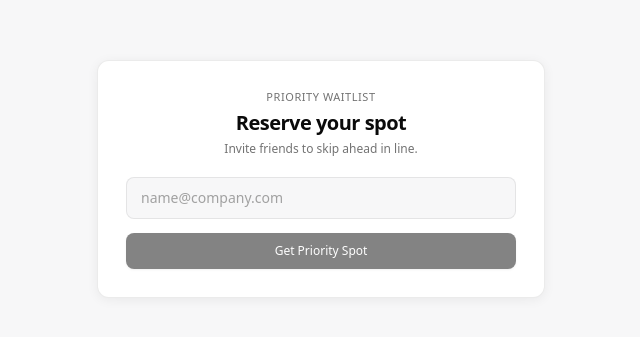
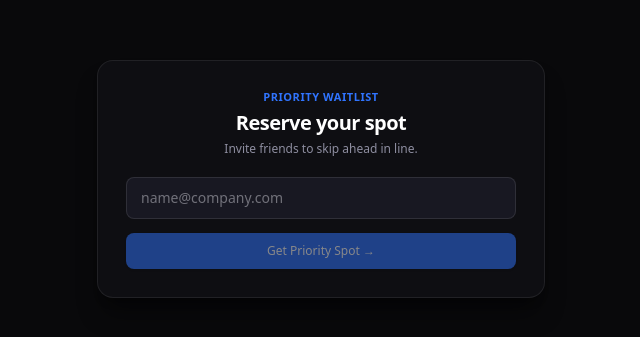
Before and after one commit to arpitboss/Queue-Jump, a Next.js app in the folder frontend/: page /embed/1 in a window 1280 px wide. Shown: the part 221-558 px from the top of the page, without its empty margins (319-959 px from the left). Built offline with nearby package versions, Linux system fonts and the light colour scheme; no server answers.

Commit message:
fix: populate leaderboard subscriber and invite code, sync preview theme, and add live interactive embed preview

```diff
--- a/frontend/src/app/dashboard/page.tsx
+++ b/frontend/src/app/dashboard/page.tsx
@@ -427,7 +427,8 @@ export default function DashboardPage() {
 
       {/* TAB 3: Embed Code & Keys */}
       {activeTab === "embed" && selectedCampaign && (
-        <div className="grid grid-cols-1 md:grid-cols-2 gap-5">
+        <div className="space-y-5">
+          <div className="grid grid-cols-1 md:grid-cols-2 gap-5">
           <div className="bg-white border border-black/[0.08] rounded-xl p-5 shadow-sm space-y-4">
             <div>
               <h3 className="text-sm font-semibold text-[#0A0A0A]">Public Campaign Key</h3>
@@ -508,21 +509,81 @@ export default function DashboardPage() {
 
             <div className="bg-[#F7F7F8] border border-black/[0.08] rounded-lg p-2.5 flex items-center justify-between text-xs font-mono">
               <span className="text-[#737373] truncate">
-                /embed/{selectedCampaign.publicKey}
+                /embed/{selectedCampaign.publicKey}?theme={widgetTheme}
               </span>
               <a
-                href={`/embed/${selectedCampaign.publicKey}`}
+                href={`/embed/${selectedCampaign.publicKey}?theme=${widgetTheme}`}
                 target="_blank"
                 rel="noopener noreferrer"
                 className="text-[#3074FE] hover:underline inline-flex items-center gap-1 font-medium ml-2"
               >
-                <span>Preview</span>
+                <span>Preview ({widgetTheme.toUpperCase()})</span>
                 <ExternalLink className="w-3.5 h-3.5" />
               </a>
             </div>
           </div>
         </div>
-      )}
+
+        {/* Live Visual Preview Card */}
+        <div className="bg-white border border-black/[0.08] rounded-xl p-6 shadow-sm space-y-4">
+          <div className="flex items-center justify-between">
+            <div>
+              <h3 className="text-sm font-semibold text-[#0A0A0A]">
+                Live Visual Preview ({widgetTheme.toUpperCase()} THEME)
+              </h3>
+              <p className="text-xs text-[#737373] mt-0.5">
+                Real-time preview of how this widget renders when embedded on an external website.
+              </p>
+            </div>
+            <span className="text-[11px] font-mono px-2.5 py-1 rounded bg-black/[0.05] text-[#737373]">
+              data-theme="{widgetTheme}"
+            </span>
+          </div>
+
+          <div className={`p-8 rounded-xl border flex items-center justify-center transition-colors duration-200 ${
+            widgetTheme === "dark" ? "bg-[#09090B] border-zinc-800" : "bg-[#F4F4F5] border-black/[0.06]"
+          }`}>
+            <div className={`w-full max-w-sm rounded-2xl p-6 shadow-xl space-y-4 border transition-all duration-200 ${
+              widgetTheme === "dark"
+                ? "bg-[#0E0E12] border-white/[0.08] text-white"
+                : "bg-white border-black/[0.08] text-[#0A0A0A]"
+            }`}>
+              <div className="space-y-1">
+                <span className="inline-flex items-center gap-1.5 px-2.5 py-0.5 rounded-full text-[10px] font-semibold uppercase tracking-wider bg-[#3074FE]/10 text-[#3074FE] border border-[#3074FE]/20">
+                  <span className="w-1.5 h-1.5 rounded-full bg-[#3074FE] animate-pulse"></span>
+                  Live Waitlist
+                </span>
+                <h4 className="text-lg font-bold tracking-tight">Join {selectedCampaign.name}</h4>
+                <p className={`text-xs ${widgetTheme === "dark" ? "text-zinc-400" : "text-[#737373]"}`}>
+                  Reserve your spot. Skip ahead in line when you invite friends.
+                </p>
+              </div>
+              <div className="space-y-2">
+                <input
+                  type="email"
+                  readOnly
+                  placeholder="name@company.com"
+                  className={`w-full px-3 py-2 rounded-lg text-xs outline-none border ${
+                    widgetTheme === "dark"
+                      ? "bg-[#181822] border-white/10 text-white placeholder-zinc-500"
+                      : "bg-[#F7F7F8] border-black/[0.08] text-[#0A0A0A] placeholder-zinc-400"
+                  }`}
+                />
+                <button
+                  type="button"
+                  className="w-full bg-[#3074FE] text-white font-medium text-xs py-2.5 rounded-lg transition"
+                >
+                  Get Priority Spot →
+                </button>
+              </div>
+              <div className="text-center text-[10.5px] text-zinc-500 pt-1">
+                Powered by QueueJump
+              </div>
+            </div>
+          </div>
+        </div>
+      </div>
+    )}
 
       {/* Modal: Create Campaign */}
       {showCreateModal && (
--- a/frontend/src/app/embed/[publicKey]/page.tsx
+++ b/frontend/src/app/embed/[publicKey]/page.tsx
@@ -13,6 +13,8 @@ function EmbedContent() {
   const searchParams = useSearchParams();
   const publicKey = (params.publicKey as string) || "";
   const referralCodeParam = searchParams.get("ref");
+  const themeParam = searchParams.get("theme") || "dark";
+  const isDark = themeParam === "dark";
 
   const [email, setEmail] = useState("");
   const [loading, setLoading] = useState(false);
@@ -34,6 +36,7 @@ function EmbedContent() {
         body: JSON.stringify({
           email: email.trim(),
           referralCode: referralCodeParam,
+          originUrl: typeof window !== "undefined" ? window.location.href.split("?")[0] : undefined,
         }),
       });
 
@@ -43,7 +46,7 @@ function EmbedContent() {
         particleCount: 50,
         spread: 60,
         origin: { y: 0.65 },
-        colors: ["#3074FE", "#0A0A0A", "#737373"],
+        colors: ["#3074FE", isDark ? "#FFFFFF" : "#0A0A0A", "#737373"],
       });
     } catch (err: any) {
       setError(err.message || "Could not reserve spot. Please verify your email.");
@@ -60,15 +63,23 @@ function EmbedContent() {
   }
 
   return (
-    <div className="w-full max-w-md bg-white border border-black/[0.08] rounded-xl p-7 shadow-[0_2px_12px_rgba(0,0,0,0.06)] space-y-5 text-[#0A0A0A]">
+    <div
+      className={`w-full max-w-md rounded-2xl p-7 shadow-xl space-y-5 transition-colors duration-200 ${
+        isDark
+          ? "bg-[#0E0E12] border border-white/[0.08] text-white shadow-black/40"
+          : "bg-white border border-black/[0.08] text-[#0A0A0A] shadow-black/5"
+      }`}
+    >
       <div className="text-center space-y-1">
-        <span className="text-[11px] font-medium text-[#737373] uppercase tracking-wider block">
+        <span
+          className={`text-[11px] font-semibold uppercase tracking-wider block ${
+            isDark ? "text-[#3074FE]" : "text-[#737373]"
+          }`}
+        >
           Priority Waitlist
         </span>
-        <h2 className="text-xl font-semibold tracking-tight text-[#0A0A0A]">
-          Reserve your spot
-        </h2>
-        <p className="text-xs text-[#737373]">
+        <h2 className="text-xl font-bold tracking-tight">Reserve your spot</h2>
+        <p className={`text-xs ${isDark ? "text-[#8E8EA0]" : "text-[#737373]"}`}>
           Invite friends to skip ahead in line.
         </p>
       </div>
@@ -82,11 +93,15 @@ function EmbedContent() {
             placeholder="name@company.com"
             required
             disabled={loading}
-            className="w-full bg-[#F7F7F8] border border-black/[0.08] focus:border-[#3074FE] focus:bg-white rounded-lg px-3.5 py-2.5 text-sm text-[#0A0A0A] placeholder-[#A1A1A1] outline-none transition"
+            className={`w-full rounded-lg px-3.5 py-2.5 text-sm outline-none transition ${
+              isDark
+                ? "bg-[#181822] border border-white/10 text-white placeholder-[#71717A] focus:border-[#3074FE] focus:bg-[#1C1C28]"
+                : "bg-[#F7F7F8] border border-black/[0.08] text-[#0A0A0A] placeholder-[#A1A1A1] focus:border-[#3074FE] focus:bg-white"
+            }`}
           />
 
           {error && (
-            <div className="p-2.5 text-xs text-red-700 bg-red-50 border border-red-200 rounded-lg flex items-center gap-1.5">
+            <div className="p-2.5 text-xs text-red-600 bg-red-500/10 border border-red-500/20 rounded-lg flex items-center gap-1.5">
               <AlertCircle className="w-3.5 h-3.5 shrink-0" />
               <span>{error}</span>
             </div>
@@ -95,41 +110,63 @@ function EmbedContent() {
           <button
             type="submit"
             disabled={loading || !email.trim()}
-            className="w-full bg-[#0A0A0A] hover:bg-neutral-800 disabled:opacity-50 text-white font-medium text-xs py-2.5 px-4 rounded-lg transition shadow-sm cursor-pointer"
+            className="w-full bg-[#3074FE] hover:bg-[#2365EC] disabled:opacity-50 text-white font-medium text-xs py-2.5 px-4 rounded-lg transition shadow-sm cursor-pointer"
           >
-            {loading ? "Securing Spot..." : "Get Priority Spot"}
+            {loading ? "Securing Spot..." : "Get Priority Spot →"}
           </button>
         </form>
       ) : (
         <div className="space-y-5 text-center">
-          <div className="bg-[#F7F7F8] border border-black/[0.06] rounded-xl p-5">
-            <span className="text-[11px] uppercase tracking-wider text-[#737373] block mb-1">
+          <div
+            className={`border rounded-xl p-5 ${
+              isDark ? "bg-[#14141B] border-white/[0.08]" : "bg-[#F7F7F8] border-black/[0.06]"
+            }`}
+          >
+            <span
+              className={`text-[11px] uppercase tracking-wider block mb-1 ${
+                isDark ? "text-[#8E8EA0]" : "text-[#737373]"
+              }`}
+            >
               Your Position
             </span>
-            <div className="text-4xl font-semibold text-[#0A0A0A] font-mono tracking-tight flex items-center justify-center">
+            <div className="text-4xl font-extrabold font-mono tracking-tight flex items-center justify-center">
               <OdometerNumber value={participant.position} prefix="#" />
             </div>
-            <p className="text-xs text-[#737373] mt-1.5">
+            <p className={`text-xs mt-1.5 ${isDark ? "text-[#8E8EA0]" : "text-[#737373]"}`}>
               ahead of {Math.max(0, participant.totalParticipants - participant.position)} people
             </p>
           </div>
 
           <div className="text-left space-y-1.5">
-            <label className="text-[11.5px] font-medium text-[#737373] block">
-              Your Referral Link
+            <label
+              className={`text-[11.5px] font-medium block ${
+                isDark ? "text-[#8E8EA0]" : "text-[#737373]"
+              }`}
+            >
+              Your Unique Invite Link
             </label>
-            <div className="flex items-center gap-2 p-1.5 bg-[#F7F7F8] border border-black/[0.08] rounded-lg">
+            <div
+              className={`flex items-center gap-2 p-1.5 border rounded-lg ${
+                isDark ? "bg-[#16161D] border-white/10" : "bg-[#F7F7F8] border-black/[0.08]"
+              }`}
+            >
               <input
                 type="text"
                 readOnly
                 value={participant.referralLink}
-                className="flex-1 bg-transparent px-2 text-xs font-mono text-[#0A0A0A] outline-none truncate"
+                className={`flex-1 bg-transparent px-2 text-xs font-mono outline-none truncate ${
+                  isDark ? "text-zinc-200" : "text-[#0A0A0A]"
+                }`}
               />
               <button
                 onClick={copyReferral}
-                className="bg-white hover:bg-neutral-50 text-[#0A0A0A] border border-black/[0.08] text-xs font-medium px-3 py-1.5 rounded-md transition shrink-0 inline-flex items-center gap-1 cursor-pointer"
+                className={`text-xs font-medium px-3 py-1.5 rounded-md transition shrink-0 inline-flex items-center gap-1 cursor-pointer ${
+                  isDark
+                    ? "bg-white/10 hover:bg-white/15 text-white border border-white/10"
+                    : "bg-white hover:bg-neutral-50 text-[#0A0A0A] border border-black/[0.08]"
+                }`}
               >
-                {copied ? <Check className="w-3.5 h-3.5 text-emerald-600" /> : <Copy className="w-3.5 h-3.5" />}
+                {copied ? <Check className="w-3.5 h-3.5 text-emerald-400" /> : <Copy className="w-3.5 h-3.5" />}
                 {copied ? "Copied" : "Copy"}
               </button>
             </div>
@@ -140,12 +177,26 @@ function EmbedContent() {
   );
 }
 
-export default function StandaloneEmbedPage() {
+function EmbedWrapper() {
+  const searchParams = useSearchParams();
+  const themeParam = searchParams.get("theme") || "dark";
+  const isDark = themeParam === "dark";
+
   return (
-    <div className="min-h-screen bg-[#F7F7F8] flex items-center justify-center p-4">
-      <Suspense fallback={<div className="text-xs font-mono text-[#737373]">Loading waitlist widget...</div>}>
-        <EmbedContent />
-      </Suspense>
+    <div
+      className={`min-h-screen flex items-center justify-center p-4 transition-colors duration-200 ${
+        isDark ? "bg-[#09090B]" : "bg-[#F7F7F8]"
+      }`}
+    >
+      <EmbedContent />
     </div>
   );
 }
+
+export default function StandaloneEmbedPage() {
+  return (
+    <Suspense fallback={<div className="text-xs font-mono text-[#737373] p-10 text-center">Loading waitlist widget...</div>}>
+      <EmbedWrapper />
+    </Suspense>
+  );
+}
```
Also changed, not shown: 2 other files (tests, documents, lock files or other folders).
